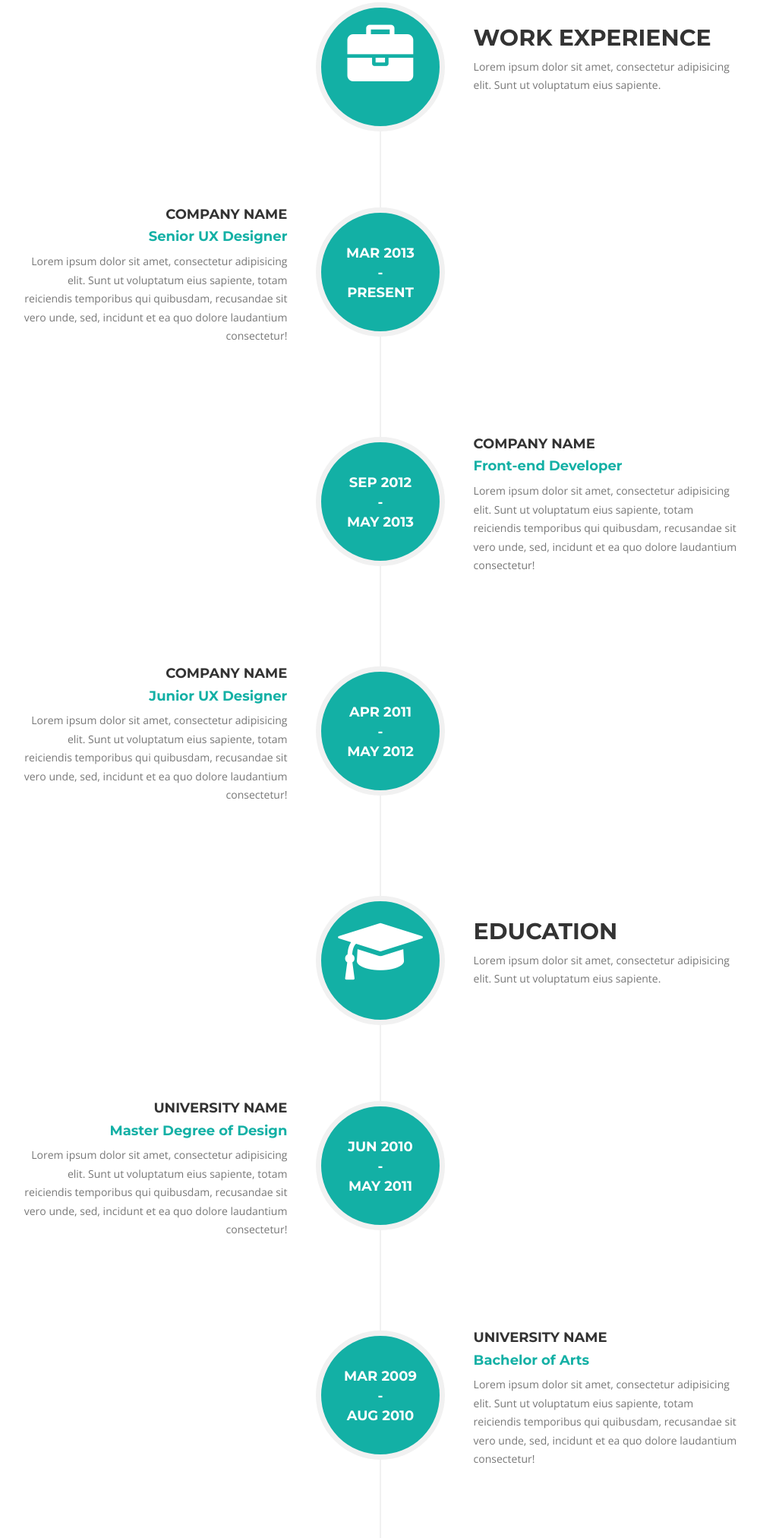
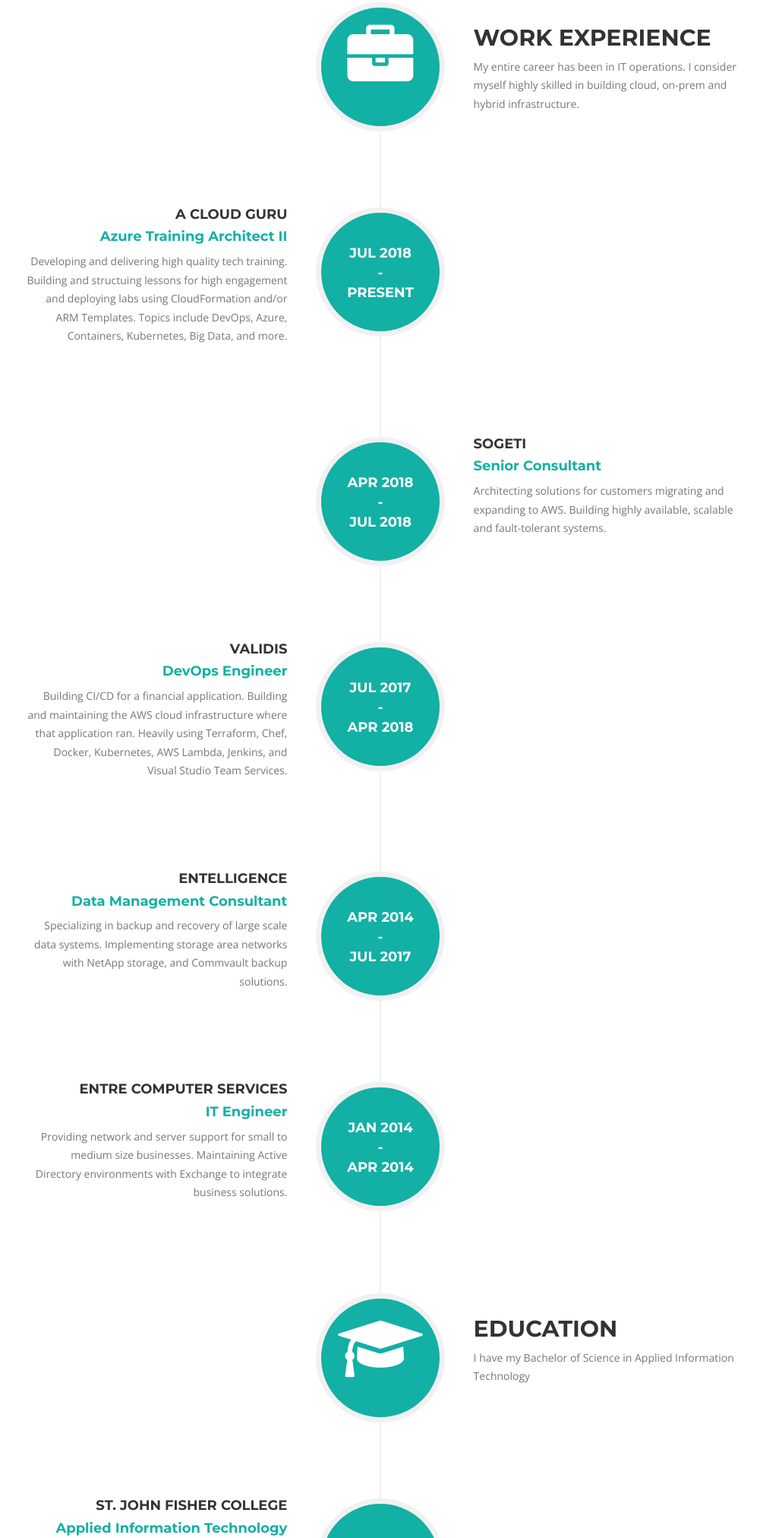
Before and after one commit to chadmcrowell/resume, a plain HTML site: page index.html in a window 1280 px wide. Shown: the part 3222-5246 px from the top of the page at 76% size, without its empty margins (139-1140 px from the left). Drawn offline with nearby package versions, Linux system fonts and the light colour scheme; a web font is replaced by a local one.

Commit message:
changed index

```diff
--- a/index.html
+++ b/index.html
@@ -272,7 +272,7 @@
           <div class="col-lg-12 text-center wow fadeInDown animated">
             <h2 class="section-heading">Resume</h2>
             <h3 class="section-subheading text-muted">
-              Lorem ipsum dolor sit amet consectetur.
+              Take a look at my work experience.
             </h3>
           </div>
         </div>
@@ -292,65 +292,103 @@
                   </div>
                   <div class="timeline-body">
                     <p class="text-muted">
-                      Lorem ipsum dolor sit amet, consectetur adipisicing elit.
-                      Sunt ut voluptatum eius sapiente.
+                      My entire career has been in IT operations. I consider
+                      myself highly skilled in building cloud, on-prem and
+                      hybrid infrastructure.
                     </p>
                   </div>
                 </div>
               </li>
               <li>
                 <div class="timeline-image wow zoomIn animated">
-                  <h4>Mar 2013 <br />- <br />Present</h4>
+                  <h4>Jul 2018 <br />- <br />Present</h4>
                 </div>
                 <div class="timeline-panel wow fadeInLeft animated">
                   <div class="timeline-heading">
-                    <h4>Company Name</h4>
-                    <h4 class="subheading">Senior UX Designer</h4>
+                    <h4>A Cloud Guru</h4>
+                    <h4 class="subheading">Azure Training Architect II</h4>
                   </div>
                   <div class="timeline-body">
                     <p class="text-muted">
-                      Lorem ipsum dolor sit amet, consectetur adipisicing elit.
-                      Sunt ut voluptatum eius sapiente, totam reiciendis
-                      temporibus qui quibusdam, recusandae sit vero unde, sed,
-                      incidunt et ea quo dolore laudantium consectetur!
+                      Developing and delivering high quality tech training.
+                      Building and structuing lessons for high engagement and
+                      deploying labs using CloudFormation and/or ARM Templates.
+                      Topics include DevOps, Azure, Containers, Kubernetes, Big
+                      Data, and more.
                     </p>
                   </div>
                 </div>
               </li>
               <li class="timeline-inverted">
                 <div class="timeline-image wow zoomIn animated">
-                  <h4>Sep 2012 <br />- <br />May 2013</h4>
+                  <h4>Apr 2018 <br />- <br />Jul 2018</h4>
                 </div>
                 <div class="timeline-panel wow fadeInRight animated">
                   <div class="timeline-heading">
-                    <h4>Company Name</h4>
-                    <h4 class="subheading">Front-end Developer</h4>
+                    <h4>Sogeti</h4>
+                    <h4 class="subheading">Senior Consultant</h4>
                   </div>
                   <div class="timeline-body">
                     <p class="text-muted">
-                      Lorem ipsum dolor sit amet, consectetur adipisicing elit.
-                      Sunt ut voluptatum eius sapiente, totam reiciendis
-                      temporibus qui quibusdam, recusandae sit vero unde, sed,
-                      incidunt et ea quo dolore laudantium consectetur!
+                      Architecting solutions for customers migrating and
+                      expanding to AWS. Building highly available, scalable and
+                      fault-tolerant systems.
                     </p>
                   </div>
                 </div>
               </li>
               <li>
                 <div class="timeline-image wow zoomIn animated">
-                  <h4>Apr 2011 <br />- <br />May 2012</h4>
+                  <h4>Jul 2017 <br />- <br />Apr 2018</h4>
                 </div>
                 <div class="timeline-panel wow fadeInLeft animated">
                   <div class="timeline-heading">
-                    <h4>Company Name</h4>
-                    <h4 class="subheading">Junior UX Designer</h4>
+                    <h4>Validis</h4>
+                    <h4 class="subheading">DevOps Engineer</h4>
                   </div>
                   <div class="timeline-body">
                     <p class="text-muted">
-                      Lorem ipsum dolor sit amet, consectetur adipisicing elit.
-                      Sunt ut voluptatum eius sapiente, totam reiciendis
-                      temporibus qui quibusdam, recusandae sit vero unde, sed,
-                      incidunt et ea quo dolore laudantium consectetur!
+                      Building CI/CD for a financial application. Building and
+                      maintaining the AWS cloud infrastructure where that
+                      application ran. Heavily using Terraform, Chef, Docker,
+                      Kubernetes, AWS Lambda, Jenkins, and Visual Studio Team
+                      Services.
+                    </p>
+                  </div>
+                </div>
+              </li>
+              <li>
+                <div class="timeline-image wow zoomIn animated">
+                  <h4>Apr 2014 <br />- <br />Jul 2017</h4>
+                </div>
+                <div class="timeline-panel wow fadeInLeft animated">
+                  <div class="timeline-heading">
+                    <h4>Entelligence</h4>
+                    <h4 class="subheading">Data Management Consultant</h4>
+                  </div>
+                  <div class="timeline-body">
+                    <p class="text-muted">
+                      Specializing in backup and recovery of large scale data
+                      systems. Implementing storage area networks with NetApp
+                      storage, and Commvault backup solutions.
+                    </p>
+                  </div>
+                </div>
+              </li>
+              <li>
+                <div class="timeline-image wow zoomIn animated">
+                  <h4>Jan 2014 <br />- <br />Apr 2014</h4>
+                </div>
+                <div class="timeline-panel wow fadeInLeft animated">
+                  <div class="timeline-heading">
+                    <h4>Entre Computer Services</h4>
+                    <h4 class="subheading">IT Engineer</h4>
+                  </div>
+                  <div class="timeline-body">
+                    <p class="text-muted">
+                      Providing network and server support for small to medium
+                      size businesses. Maintaining Active Directory environments
+                      with Exchange to integrate business solutions.
                     </p>
                   </div>
                 </div>
@@ -370,50 +408,32 @@
                   </div>
                   <div class="timeline-body">
                     <p class="text-muted">
-                      Lorem ipsum dolor sit amet, consectetur adipisicing elit.
-                      Sunt ut voluptatum eius sapiente.
+                      I have my Bachelor of Science in Applied Information
+                      Technology
                     </p>
                   </div>
                 </div>
               </li>
               <li>
                 <div class="timeline-image wow zoomIn animated">
-                  <h4>Jun 2010 <br />- <br />May 2011</h4>
+                  <h4>Jan 2006 <br />- <br />May 2008</h4>
                 </div>
                 <div class="timeline-panel wow fadeInLeft animated">
                   <div class="timeline-heading">
-                    <h4>University Name</h4>
-                    <h4 class="subheading">Master Degree of Design</h4>
+                    <h4>St. John Fisher College</h4>
+                    <h4 class="subheading">Applied Information Technology</h4>
                   </div>
                   <div class="timeline-body">
                     <p class="text-muted">
-                      Lorem ipsum dolor sit amet, consectetur adipisicing elit.
-                      Sunt ut voluptatum eius sapiente, totam reiciendis
-                      temporibus qui quibusdam, recusandae sit vero unde, sed,
-                      incidunt et ea quo dolore laudantium consectetur!
+                      With a minor in communications, my focus was on
+                      engineering, new media, front-end programming, and design.
+                      I enjoyed the computer science club, building the school
+                      newspaper website, and public speaking.
                     </p>
                   </div>
                 </div>
               </li>
-              <li class="timeline-inverted">
-                <div class="timeline-image wow zoomIn animated">
-                  <h4>Mar 2009 <br />- <br />Aug 2010</h4>
-                </div>
-                <div class="timeline-panel wow fadeInRight animated">
-                  <div class="timeline-heading">
-                    <h4>University Name</h4>
-                    <h4 class="subheading">Bachelor of Arts</h4>
-                  </div>
-                  <div class="timeline-body">
-                    <p class="text-muted">
-                      Lorem ipsum dolor sit amet, consectetur adipisicing elit.
-                      Sunt ut voluptatum eius sapiente, totam reiciendis
-                      temporibus qui quibusdam, recusandae sit vero unde, sed,
-                      incidunt et ea quo dolore laudantium consectetur!
-                    </p>
-                  </div>
-                </div>
-              </li>
+
               <li>
                 <div class="timeline-image wow zoomIn animated">
                   <h4>Sep 2007 <br />- <br />May 2008</h4>
@@ -448,8 +468,31 @@
           <div class="col-lg-12 text-center wow fadeInDown">
             <h2 class="section-heading">Get In Touch</h2>
             <h3 class="section-subheading text-dark">
-              Lorem ipsum dolor sit amet consectetur.
+              Let's Chat!
             </h3>
+          </div>
+        </div>
+        <div class="row">
+          <div class="col-lg-12 text-center wow fadeInDown">
+            <h4>Contact Details</h4>
+            <p>
+              Are you interested in the IT field? Do you need someone to help
+              you navigate the career you're in now? Please reach out, no matter
+              your background, gender preference or age. All are welcome in my
+              DMs!
+            </p>
+            <p class="wow fadeInUp animated">
+              <i class="fa fa-map-marker fa-lg"></i> Austin, TX
+            </p>
+            <p class="wow fadeInUp animated">
+              <i class="fa fa-mobile fa-lg"></i> +1512.663.5745
+            </p>
+            <p class="wow fadeInUp animated">
+              <i class="fa fa-envelope-o"></i> chad@cmcrowell.com
+            </p>
+            <p class="wow fadeInUp animated">
+              <i class="fa fa-link"></i> cmcrowell.com
+            </p>
           </div>
         </div>
         <div class="row">
```
